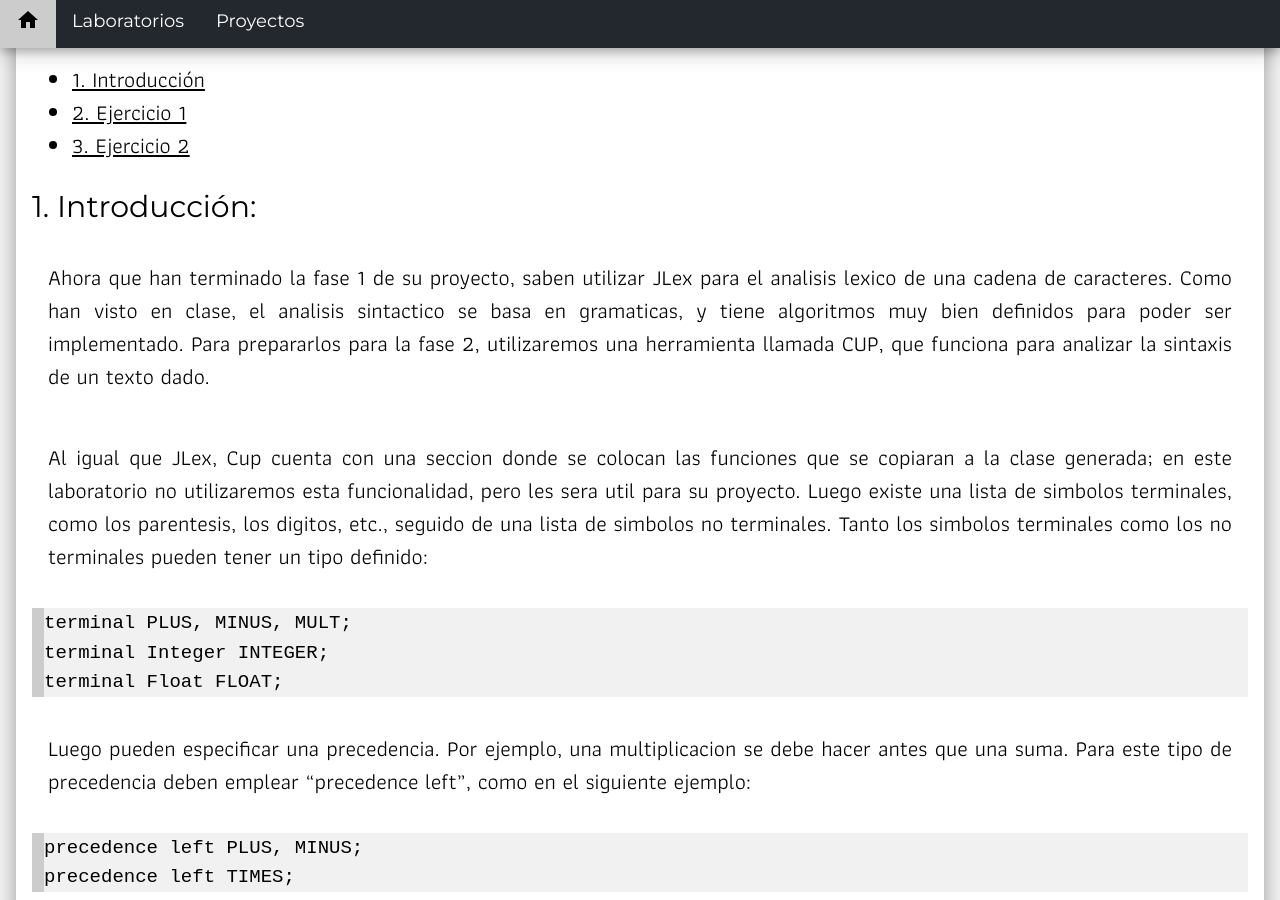
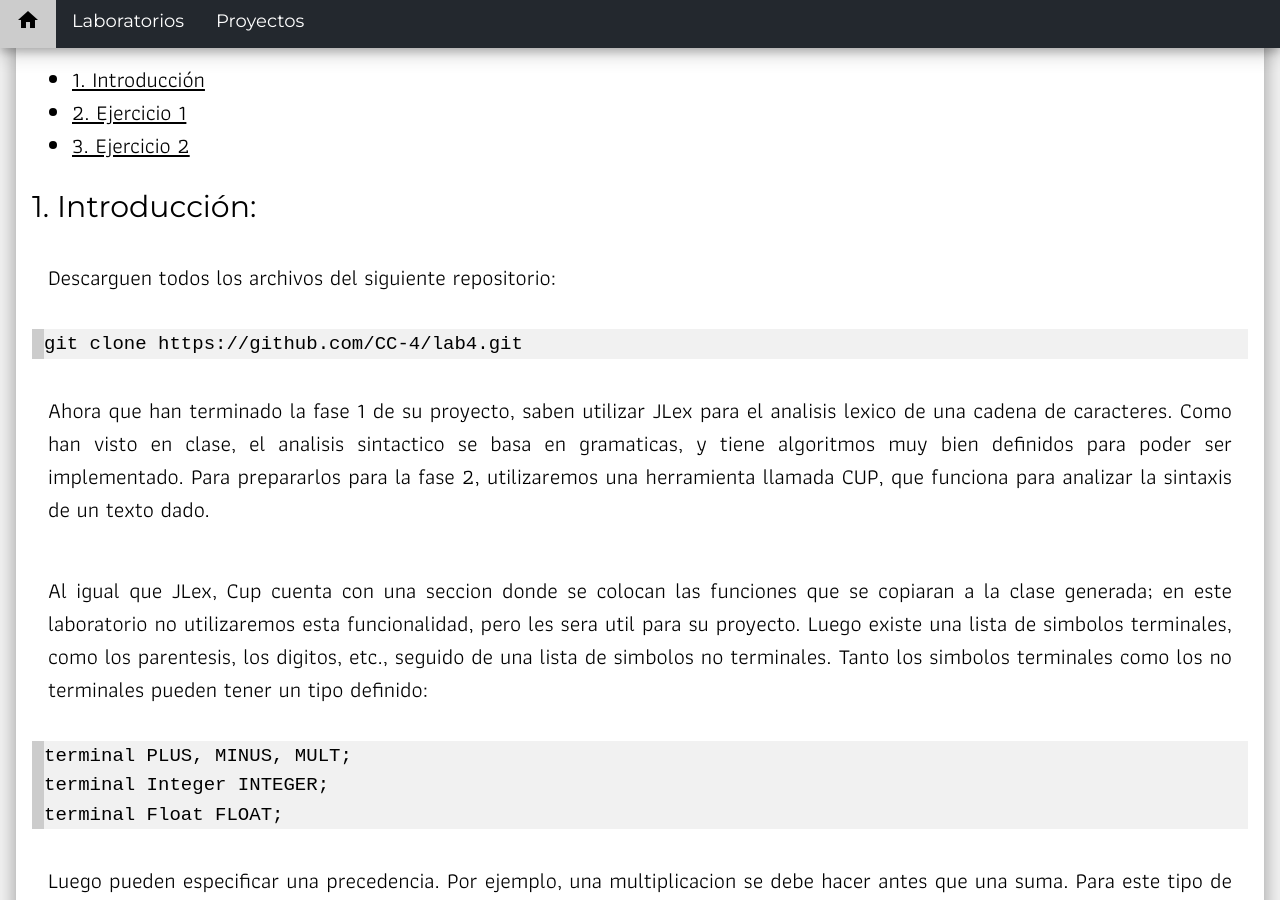
Before and after one commit to CC-4/old-page, a Jekyll site: the page built from _posts/2016-08-05-Conociendo-JCUP.md, in a window 1280 px wide and 900 px high, scrolled down 522 px. Built offline with Jekyll 4.4.1, drawn with Linux system fonts in a browser that asks for light colours; comment, search, counter and statistics services are not loaded.

Commit message:
repositorio agregado

````diff
--- a/_posts/2016-08-05-Conociendo-JCUP.md
+++ b/_posts/2016-08-05-Conociendo-JCUP.md
@@ -15,6 +15,12 @@ descripcion: >
 
 
 ## 1. Introducción:
+
+Descarguen todos los archivos del siguiente repositorio:
+
+```
+git clone https://github.com/CC-4/lab4.git
+```
 
 Ahora que han terminado la fase 1 de su proyecto, saben utilizar JLex para el analisis lexico de una cadena de caracteres. Como han visto en clase,
 el analisis sintactico se basa en gramaticas, y tiene algoritmos muy bien definidos para poder ser implementado. Para prepararlos para la
````
